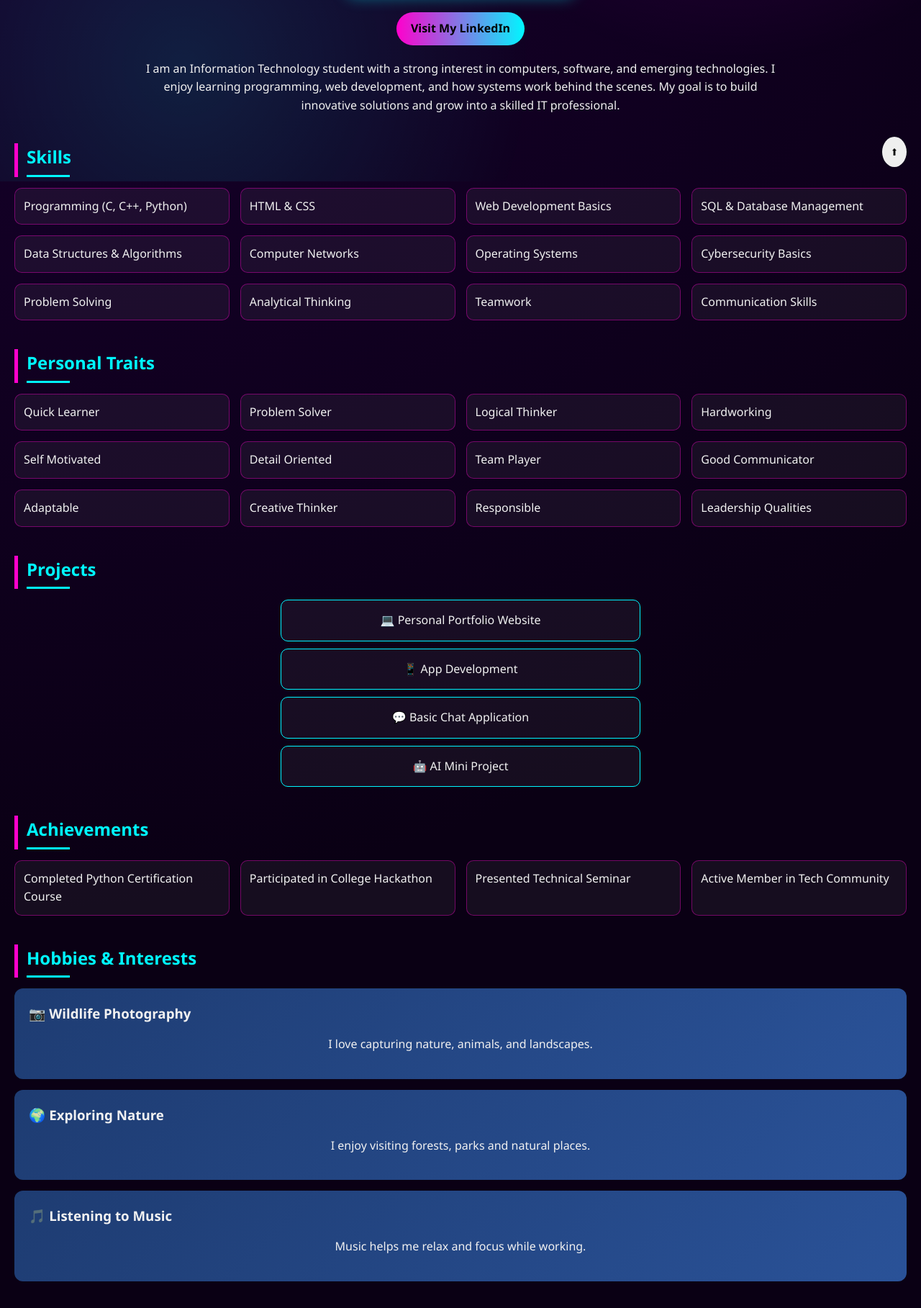
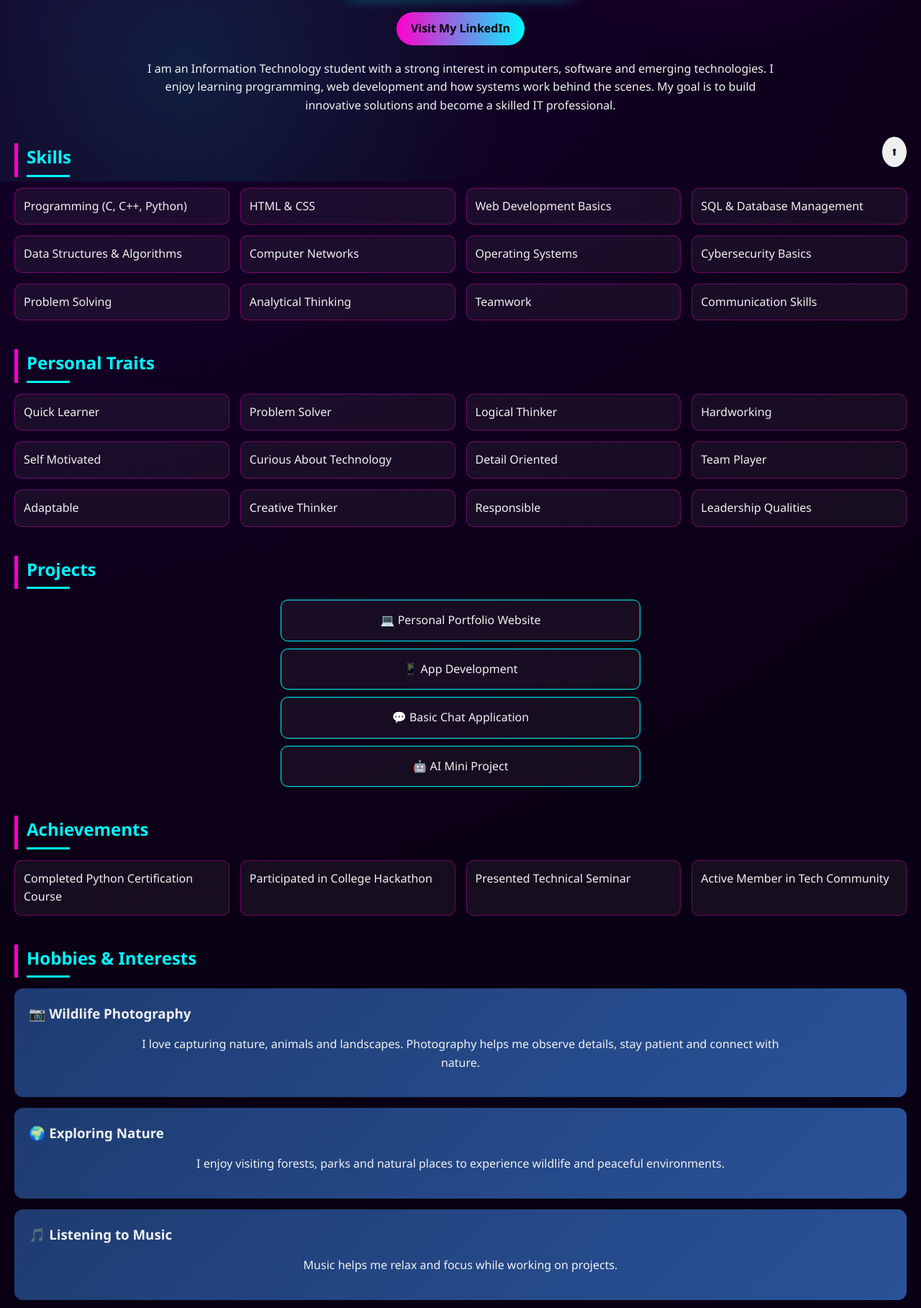
Before and after one commit to elakkiyan06-ux/Elakkiyan-Bio, a plain HTML site: page index.html in a window 1280 px wide. Shown: the part 548-2365 px from the top of the page at 72% size. Drawn offline with Linux system fonts and the light colour scheme.

Commit message:
Update index.html

```diff
--- a/index.html
+++ b/index.html
@@ -6,9 +6,11 @@
 <title>Elakkiyan Portfolio</title>
 <link rel="stylesheet" href="proj1.css">
 </head>
+
 <body>
 
-<button class="theme-btn" onclick="document.body.classList.toggle('dark')">
+<button class="theme-btn"
+onclick="document.body.classList.toggle('dark')">
 🌙
 </button>
 
@@ -25,6 +27,7 @@
 </nav>
 
 <section id="home">
+
 <h1>Elakkiyan</h1>
 
 <p class="tagline">
@@ -48,14 +51,16 @@
 
 <p>
 I am an Information Technology student with a strong interest in
-        computers, software, and emerging technologies. I enjoy learning
-        programming, web development, and how systems work behind the scenes.
-        My goal is to build innovative solutions and grow into a skilled
+computers, software and emerging technologies. I enjoy learning
+programming, web development and how systems work behind the scenes.
+My goal is to build innovative solutions and become a skilled
 IT professional.
 </p>
+
 </section>
 
 <section id="skills">
+
 <h2>Skills</h2>
 
 <ul>
@@ -72,9 +77,11 @@
 <li>Teamwork</li>
 <li>Communication Skills</li>
 </ul>
+
 </section>
 
 <section id="traits">
+
 <h2>Personal Traits</h2>
 
 <ul>
@@ -83,26 +90,40 @@
 <li>Logical Thinker</li>
 <li>Hardworking</li>
 <li>Self Motivated</li>
+<li>Curious About Technology</li>
 <li>Detail Oriented</li>
 <li>Team Player</li>
-        <li>Good Communicator</li>
 <li>Adaptable</li>
 <li>Creative Thinker</li>
 <li>Responsible</li>
 <li>Leadership Qualities</li>
 </ul>
+
 </section>
 
 <section id="projects">
+
 <h2>Projects</h2>
 
-    <div class="project-card">💻 Personal Portfolio Website</div>
-    <div class="project-card">📱 App Development</div>
-    <div class="project-card">💬 Basic Chat Application</div>
-    <div class="project-card">🤖 AI Mini Project</div>
+<div class="project-card">
+💻 Personal Portfolio Website
+</div>
+
+<div class="project-card">
+📱 App Development
+</div>
+
+<div class="project-card">
+💬 Basic Chat Application
+</div>
+
+<div class="project-card">
+🤖 AI Mini Project
+</div>
+
 </section>
+    <section id="achievements">
 
-<section id="achievements">
 <h2>Achievements</h2>
 
 <ul>
@@ -111,38 +132,53 @@
 <li>Presented Technical Seminar</li>
 <li>Active Member in Tech Community</li>
 </ul>
+
 </section>
 
 <section id="hobbies">
+
 <h2>Hobbies & Interests</h2>
 
 <div class="hobby-card">
 <h3>📷 Wildlife Photography</h3>
 <p>
-            I love capturing nature, animals, and landscapes.
+I love capturing nature, animals and landscapes.
+Photography helps me observe details, stay patient
+and connect with nature.
 </p>
 </div>
 
 <div class="hobby-card">
 <h3>🌍 Exploring Nature</h3>
 <p>
-            I enjoy visiting forests, parks and natural places.
+I enjoy visiting forests, parks and natural places
+to experience wildlife and peaceful environments.
 </p>
 </div>
 
 <div class="hobby-card">
 <h3>🎵 Listening to Music</h3>
 <p>
-            Music helps me relax and focus while working.
+Music helps me relax and focus while working
+on projects.
 </p>
 </div>
+
 </section>
 
 <section id="contacts">
+
 <h2>Contacts</h2>
 
-    <p>Email: elakkiyanvelusamy.it25@bitsathy.ac.in</p>
-    <p>Phone: 9442854445</p>
+<p>
+Email:
+elakkiyanvelusamy.it25@bitsathy.ac.in
+</p>
+
+<p>
+Phone:
+9442854445
+</p>
 
 <div class="socials">
 <a href="mailto:elakkiyanvelusamy.it25@bitsathy.ac.in"
@@ -150,12 +186,13 @@
 Email Me
 </a>
 </div>
+
 </section>
 
 <p id="clock"></p>
 
 <footer>
-    © 2026 Elakkiyan
+© 2026 Elakkiyan | Built with HTML & CSS
 </footer>
 
 <button class="top-btn"
@@ -164,10 +201,14 @@ onclick="window.scrollTo({top:0,behavior:'smooth'})">
 </button>
 
 <script>
+
 setInterval(() => {
+
 document.getElementById("clock").innerText =
 new Date().toLocaleTimeString();
-}, 1000);
+
+},1000);
+
 </script>
 
 </body>
```
Lines whose indentation alone changed are shown as unchanged.
